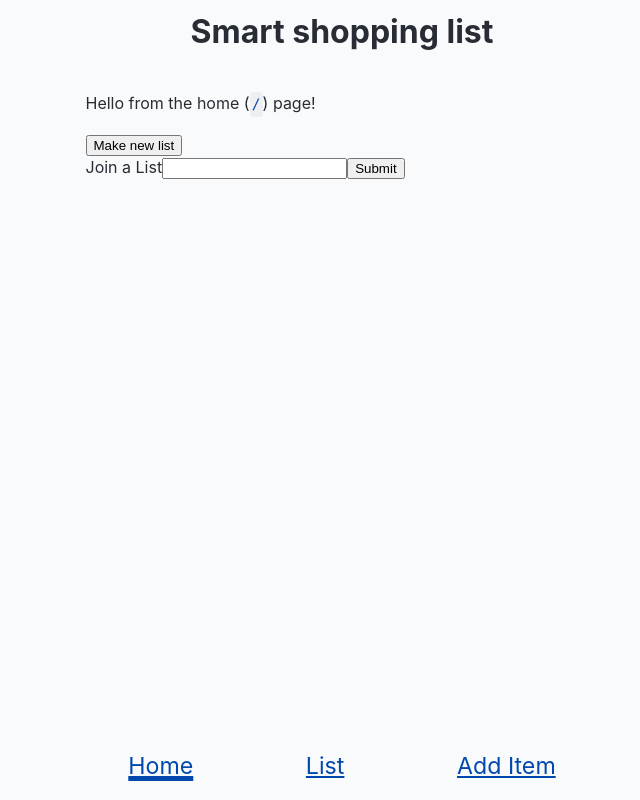
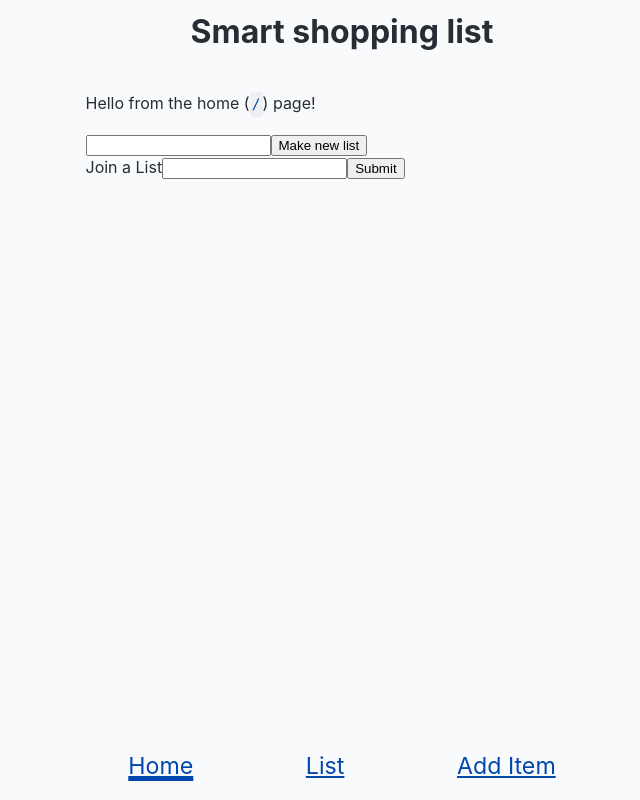
Before and after one commit to the-collab-lab/tcl-46-smart-shopping-list, a React (Vite) app: page / in a window 1280 px wide. Shown: the whole page, without its empty margins (298-938 px from the left). Built offline with nearby package versions, Linux system fonts and the light colour scheme.

Commit message:
Added local storage switch list functions

```diff
--- a/src/App.jsx
+++ b/src/App.jsx
@@ -5,25 +5,20 @@ import { AddItem, Home, Layout, List } from './views';
 
 import { getItemData, streamListItems } from './api';
 import { useStateWithStorage } from './utils';
+import { generateToken } from '@the-collab-lab/shopping-list-utils';
 
 export function App() {
 	const [data, setData] = useState([]);
 	const navigate = useNavigate();
-	// hooks must be used only w/n Component function
 
-	/**
-	 * Here, we're using a custom hook to create `listToken` and a function
-	 * that can be used to update `listToken` later.
-	 *
-	 * `listToken` is `my test list` by default so you can see the list
-	 * of items that was prepopulated for this project.
-	 * You'll later set it to `null` by default (since new users do not
-	 * have tokens), and use `setListToken` when you allow a user
-	 * to create and join a new list.
-	 */
 	const [listToken, setListToken] = useStateWithStorage(
 		null,
 		'tcl-shopping-list-token',
+	);
+
+	const [userToken, setUserToken] = useStateWithStorage(
+		JSON.stringify({ listToken }),
+		'tcl-user-lists',
 	);
 
 	useEffect(() => {
@@ -31,24 +26,9 @@ export function App() {
 		else {
 			navigate('/list');
 		}
-		/**
-		 * streamListItems` takes a `listToken` so it can commuinicate
-		 * with our database; then calls a callback function with
-		 * a `snapshot` from the database.
-		 *
-		 * Refer to `api/firebase.js`.
-		 */
-
 		return streamListItems(listToken, (snapshot) => {
-			/**
-			 * Read the documents in the snapshot and do some work
-			 * on them, so we can save them in our React state.
-			 *
-			 * Refer to `api/firebase.js`
-			 */
 			const nextData = getItemData(snapshot);
 
-			/** Finally, we update our React state. */
 			setData(nextData);
 		});
 	}, [listToken]);
@@ -56,7 +36,16 @@ export function App() {
 	return (
 		<Routes>
 			<Route path="/" element={<Layout />}>
-				<Route index element={<Home setListToken={setListToken} />} />
+				<Route
+					index
+					element={
+						<Home
+							listToken={listToken}
+							setListToken={setListToken}
+							user={[userToken, setUserToken]}
+						/>
+					}
+				/>
 				<Route
 					path="/list"
 					element={
@@ -64,12 +53,15 @@ export function App() {
 							data={data}
 							listToken={listToken}
 							setListToken={setListToken}
+							user={[userToken, setUserToken]}
 						/>
 					}
 				/>
 				<Route
 					path="/add-item"
-					element={<AddItem data={data} listToken={listToken} />}
+					element={
+						<AddItem data={data} listToken={listToken} userToken={userToken} />
+					}
 				/>
 			</Route>
 		</Routes>
--- /dev/null
+++ b/src/components/ListSwitcher.jsx
@@ -0,0 +1,20 @@
+import React from 'react';
+import { getUserListsArr } from '../utils/user';
+
+const ListSwitcher = ({ userToken, switchList, rmListUpdate }) => {
+	return (
+		<div>
+			<h1>My Lists</h1>
+			{getUserListsArr(userToken).map(([name, token]) => (
+				<div key={token}>
+					<button onClick={() => switchList(token)}>
+						<b>{name === 'listToken' ? 'Default List' : name}</b>
+					</button>
+					<button onClick={() => rmListUpdate(name, token)}>Untrack</button>
+				</div>
+			))}
+		</div>
+	);
+};
+
+export default ListSwitcher;
--- /dev/null
+++ b/src/utils/user.js
@@ -0,0 +1,29 @@
+export const addNewListToUser = (user, listName, newToken) => {
+	const [userToken, setUserToken] = user;
+	const tokenLists = JSON.parse(userToken);
+	setUserToken(JSON.stringify({ ...tokenLists, [listName]: newToken }));
+	return { ...tokenLists, [listName]: newToken };
+};
+
+export const setNewUserToken = (user, newToken) => {
+	const [userToken, setUserToken] = user;
+	setUserToken(JSON.stringify({ newToken }));
+	return { newToken };
+};
+
+export const getUserListsArr = (userToken) =>
+	Object.entries(JSON.parse(userToken));
+
+export const setTokenFirstList = (setListToken, userLists) => {
+	setListToken(Object.entries(userLists)[0][1]);
+};
+
+export const removeList = (user, name) => {
+	const [userToken, setUserToken] = user;
+
+	const tokenLists = JSON.parse(userToken);
+	delete tokenLists[name];
+
+	setUserToken(JSON.stringify(tokenLists));
+	return tokenLists;
+};
--- a/src/views/Home.jsx
+++ b/src/views/Home.jsx
@@ -3,10 +3,12 @@ import { useState } from 'react';
 import { useNavigate } from 'react-router-dom';
 import { generateToken } from '@the-collab-lab/shopping-list-utils';
 import { getItemData, streamListItems, addItem } from '../api';
+import { setNewUserToken, addNewListToUser } from '../utils/user';
 
-export function Home({ setListToken }) {
+export function Home({ listToken, setListToken, user }) {
 	const [errorMessage, setErrorMessage] = useState('');
 	const [joinListToken, setJoinListToken] = useState('');
+	const [listName, setListName] = useState('');
 
 	const navigate = useNavigate();
 
@@ -16,8 +18,14 @@ export function Home({ setListToken }) {
 
 	function makeNewList() {
 		const newToken = generateToken();
+		if (!listToken) {
+			setNewUserToken(user, newToken);
+		} else {
+			addNewListToUser(user, listName, newToken);
+		}
 		setListToken(newToken);
 		addPlaceholderItem(newToken);
+
 		navigate('/list');
 	}
 
@@ -28,6 +36,7 @@ export function Home({ setListToken }) {
 			const data = getItemData(snapshot);
 			if (data.length) {
 				setListToken(joinListToken);
+				addNewListToUser(user, joinListToken, joinListToken);
 				navigate('/list');
 			} else {
 				setErrorMessage('Could not join the list.');
@@ -39,11 +48,23 @@ export function Home({ setListToken }) {
 		if (errorMessage) setErrorMessage('');
 		setJoinListToken(event.target.value);
 	}
+
+	const updateListName = (e) => {
+		setListName(e.target.value);
+	};
 	return (
 		<div className="Home">
 			<p>
 				Hello from the home (<code>/</code>) page!
 			</p>
+			<label htmlFor="make-list">
+				<input
+					id="make-list"
+					pattern="\w+"
+					onChange={updateListName}
+					value={listName}
+				/>
+			</label>
 			<button type="button" onClick={makeNewList}>
 				Make new list
 			</button>
--- a/src/views/List.jsx
+++ b/src/views/List.jsx
@@ -3,12 +3,16 @@ import { Link, useNavigate } from 'react-router-dom';
 import { deleteItem } from '../api';
 import { ListItem } from '../components';
 import { comparePurchaseUrgency } from '../utils/item';
+import { removeList, setTokenFirstList } from '../utils/user';
 import NoToken from '../components/NoToken';
+import ListSwitcher from '../components/ListSwitcher';
 
-export function List({ data, listToken, setListToken }) {
+export function List({ data, listToken, setListToken, user }) {
 	const navigate = useNavigate();
 	const [searchTerm, setSearchTerm] = useState('');
 	const [copied, setCopied] = useState('');
+
+	const [userToken, setUserToken] = user;
 
 	const sortedFullList = useMemo(() => comparePurchaseUrgency(data), [data]);
 
@@ -23,6 +27,18 @@ export function List({ data, listToken, setListToken }) {
 		return list.filter(({ name }) =>
 			cleanup(name).includes(cleanup(searchTerm)),
 		);
+	};
+
+	const switchList = (token) => {
+		setListToken(token);
+	};
+
+	const rmListUpdate = (name, token) => {
+		const userLists = removeList(user, name);
+
+		if (token === listToken) {
+			setTokenFirstList(setListToken, userLists);
+		}
 	};
 
 	const clearSearchTerm = () => {
@@ -98,6 +114,11 @@ export function List({ data, listToken, setListToken }) {
 								))}
 						</ul>
 						<button onClick={deleteList}>Delete List</button>
+						<ListSwitcher
+							userToken={userToken}
+							switchList={switchList}
+							rmListUpdate={rmListUpdate}
+						/>
 					</div>
 				) : (
 					<div>
@@ -114,6 +135,11 @@ export function List({ data, listToken, setListToken }) {
 							<button type="button">Start adding items</button>
 						</Link>
 						<button onClick={deleteList}>Delete List</button>
+						<ListSwitcher
+							userToken={userToken}
+							switchList={switchList}
+							rmListUpdate={rmListUpdate}
+						/>
 					</div>
 				)
 			) : (
```
